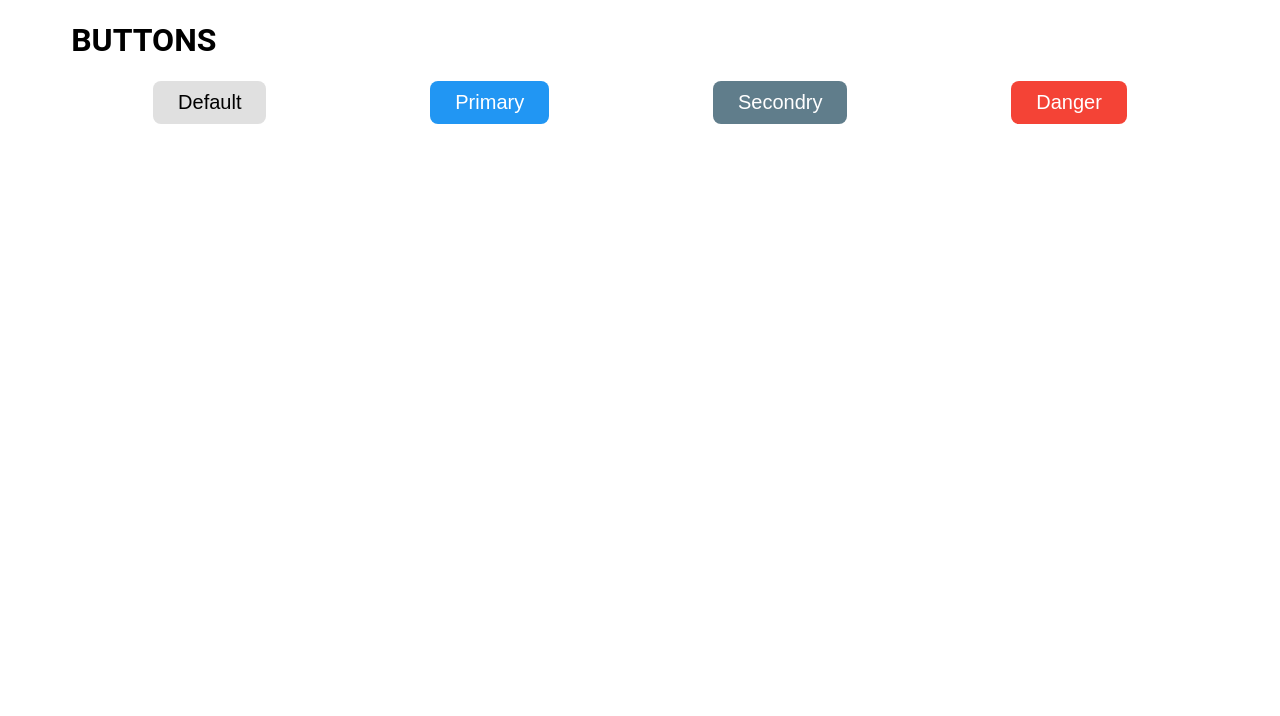
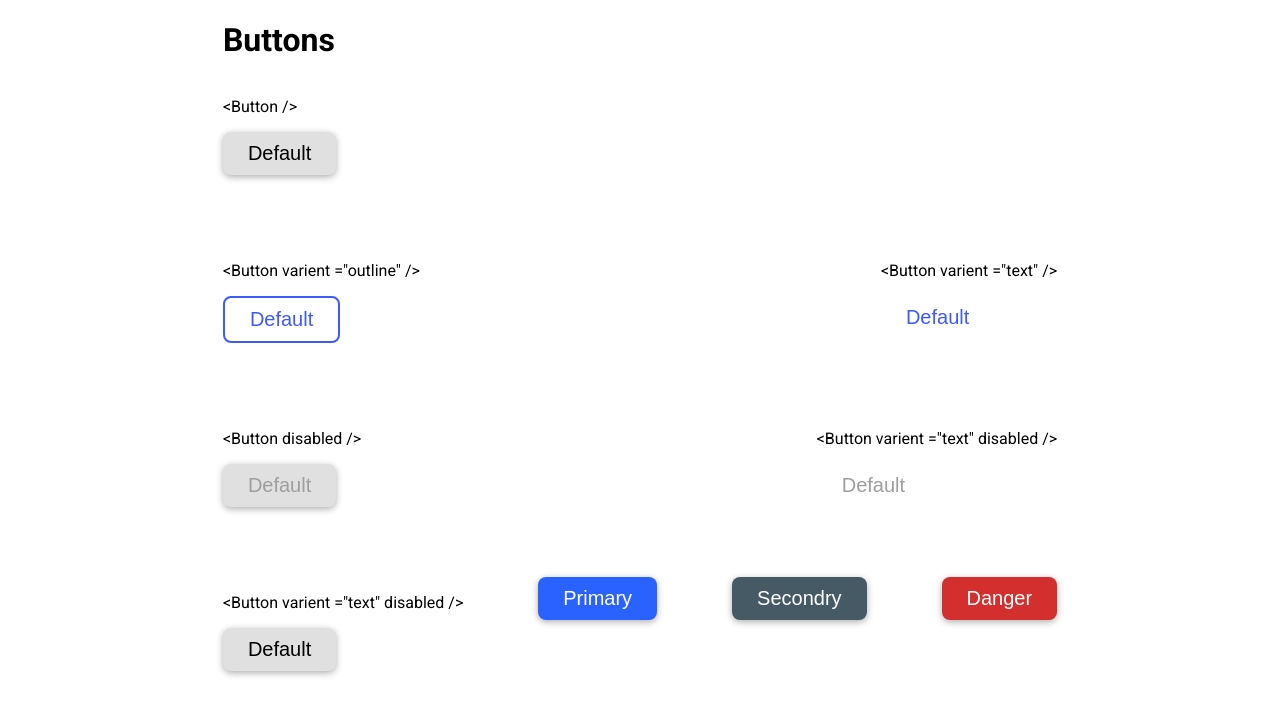
Before and after one commit to Magnuscake/react-reusable-button, a React (Create React App) app: page / in a window 1280 px wide. Shown: the top 716 px of the page. Built offline with nearby package versions, Linux system fonts and the light colour scheme.

Commit message:
Added disabled buttons

```diff
--- a/public/index.html
+++ b/public/index.html
@@ -24,6 +24,10 @@
       work correctly both with client-side routing and a non-root public URL.
       Learn how to configure a non-root public URL by running `npm run build`.
     -->
+    <!-- Roboto font -->
+    <link rel="stylesheet" href="https://fonts.googleapis.com/css?family=Roboto:300,400,500,700&display=swap" />
+    <!-- Material icons font -->
+    <link rel="stylesheet" href="https://fonts.googleapis.com/icon?family=Material+Icons" />
     <title>React App</title>
   </head>
   <body>
--- a/src/App.js
+++ b/src/App.js
@@ -6,12 +6,45 @@ import "./styles/App.css";
 const App = () => {
   return (
     <div className="container">
-      <h1>BUTTONS</h1>
+      <h1>Buttons</h1>
+
       <div className="section">
-        <Button text="Default" color="default" />
-        <Button text="Primary" color="primary" />
-        <Button text="Secondry" color="secondry" />
-        <Button text="Danger" color="danger" />
+        <div className="btn-component">
+          <p>&lt;Button /&gt;</p>
+          <Button />
+        </div>
+      </div>
+
+      <div className="section">
+        <div className="btn-component">
+          <p>&lt;Button varient ="outline" /&gt;</p>
+          <Button varient="outline" />
+        </div>
+        <div className="btn-component">
+          <p>&lt;Button varient ="text" /&gt;</p>
+          <Button varient="text" />
+        </div>
+      </div>
+
+      <div className="section">
+        <div className="btn-component">
+          <p>&lt;Button disabled /&gt;</p>
+          <Button disabled />
+        </div>
+        <div className="btn-component">
+          <p>&lt;Button varient ="text" disabled /&gt;</p>
+          <Button varient="text" disabled />
+        </div>
+      </div>
+
+      <div className="section">
+        <div className="btn-component">
+          <p>&lt;Button varient ="text" disabled /&gt;</p>
+          <Button color="default" />
+        </div>
+        <Button color="primary">Primary</Button>
+        <Button color="secondry">Secondry</Button>
+        <Button color="danger">Danger</Button>
       </div>
     </div>
   );
--- a/src/Button.js
+++ b/src/Button.js
@@ -2,33 +2,54 @@ import React from "react";
 
 import "./styles/Button.css";
 
-const btnVarient = (varient) => {
-  let styleClass = "";
+const btnColor = (color) => {
+  let colorClass = "";
 
-  switch (varient) {
+  switch (color) {
     case "primary":
-      styleClass = "primary";
+      colorClass = "primary";
       break;
 
     case "secondry":
-      styleClass = "secondry";
+      colorClass = "secondry";
       break;
 
     case "danger":
-      styleClass = "danger";
+      colorClass = "danger";
       break;
 
     default:
       return;
   }
-  return styleClass;
+  return colorClass;
 };
 
-const Button = (props) => {
+const btnVarient = (varient) => {
+  let varientClass = "";
+
+  switch (varient) {
+    case "outline":
+      varientClass = "outline";
+      break;
+
+    case "text":
+      varientClass = "text";
+      break;
+
+    default:
+      return;
+  }
+  return varientClass;
+};
+
+const Button = ({ color, varient, children, disabled }) => {
   return (
     <div>
-      <button className={btnVarient(props.color)}>
-        {!props.text ? "Default" : props.text}
+      <button
+        className={`${btnColor(color)} || ${btnVarient(varient)}`}
+        disabled={disabled}
+      >
+        {!children ? "Default" : children}
       </button>
     </div>
   );
--- a/src/styles/App.css
+++ b/src/styles/App.css
@@ -1,9 +1,10 @@
 .container {
-  margin: 10px 5%;
+  margin: 10px 17%;
   font-family: Roboto, sans-serif;
 }
 
 .section {
   display: flex;
-  justify-content: space-around;
+  justify-content: space-between;
+  margin-bottom: 70px;
 }
--- a/src/styles/Button.css
+++ b/src/styles/Button.css
@@ -3,6 +3,7 @@ button {
   padding: 10px 25px;
   border: none;
   border-radius: 8px;
+  box-shadow: 0 2px 7px #aeaeae;
   text-align: center;
   text-decoration: none;
   font-size: 20px;
@@ -10,33 +11,60 @@ button {
   cursor: pointer;
 }
 
-button:hover {
+button:hover:enabled {
   background: #bdbdbd;
 }
 
+button:disabled {
+  color: #9e9e9e;
+}
+/* Button varients */
+.outline {
+  background: #fff;
+  color: #3d5afe;
+  border: 2px solid #3d5afe;
+  box-shadow: none;
+}
+
+.outline:hover {
+  background: #eaefff;
+}
+
+.text {
+  background: rgba(255, 255, 255, 0);
+  color: #3d5afe;
+  box-shadow: none;
+}
+
+.text:hover:enabled {
+  background: #eaefff;
+}
+
+
+/* Button colors */
 .primary {
   color: #fff;
-  background: #2196f3;
+  background: #2962ff;
 }
 
-.primary:hover {
-  background: #0069c0;
+.primary:hover:enabled {
+  background: #0039cb;
 }
 
 .secondry {
   color: #fff;
-  background: #607d8b;
+  background: #455a64;
 }
 
-.secondry:hover {
-  background: #34515e;
+.secondry:hover:enabled {
+  background: #1c313a;
 }
 
 .danger {
   color: #fff;
-  background: #f44336;
+  background: #d32f2f;
 }
 
-.danger:hover {
-  background: #ba000d;
+.danger:hover:enabled {
+  background: #9a0007;
 }
```
